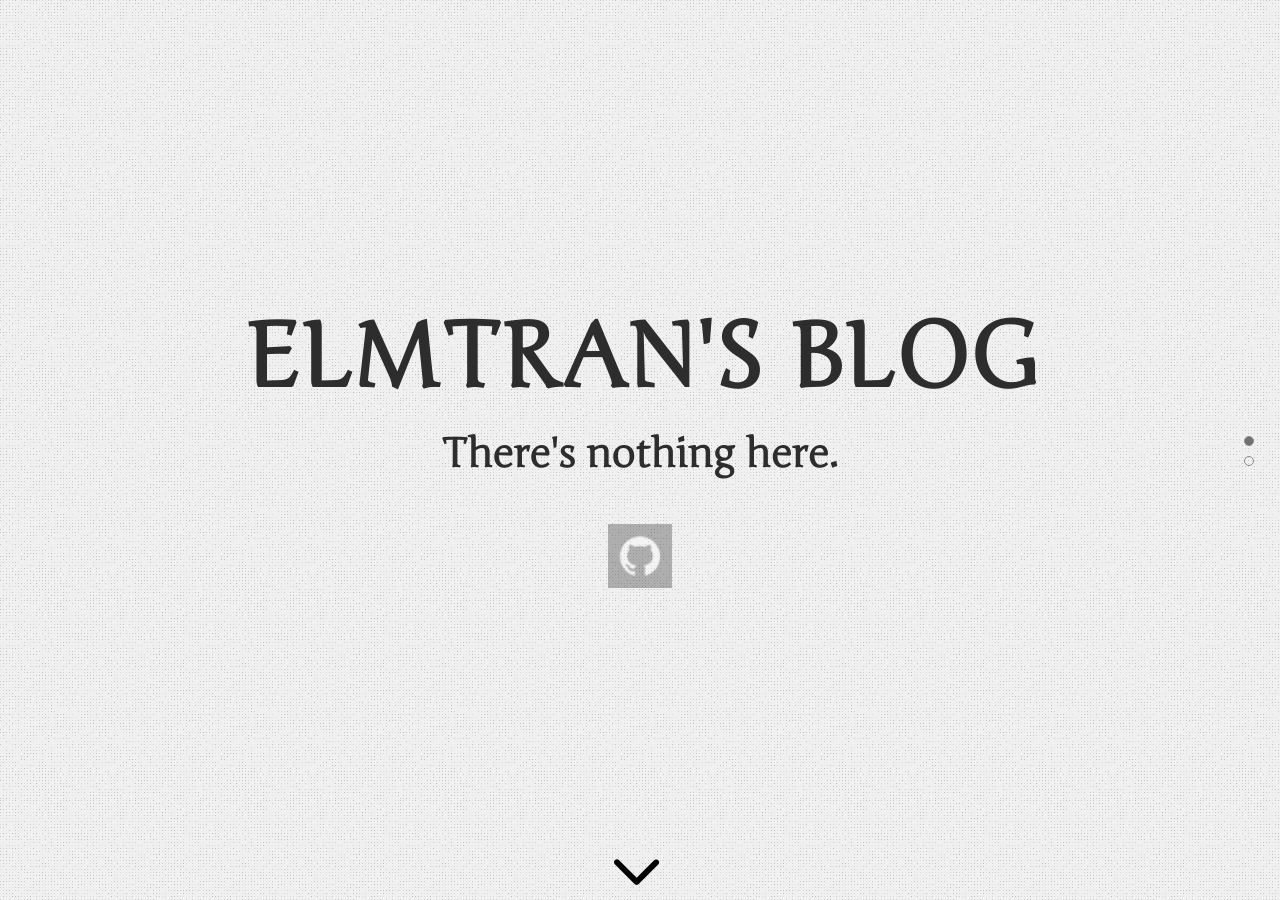
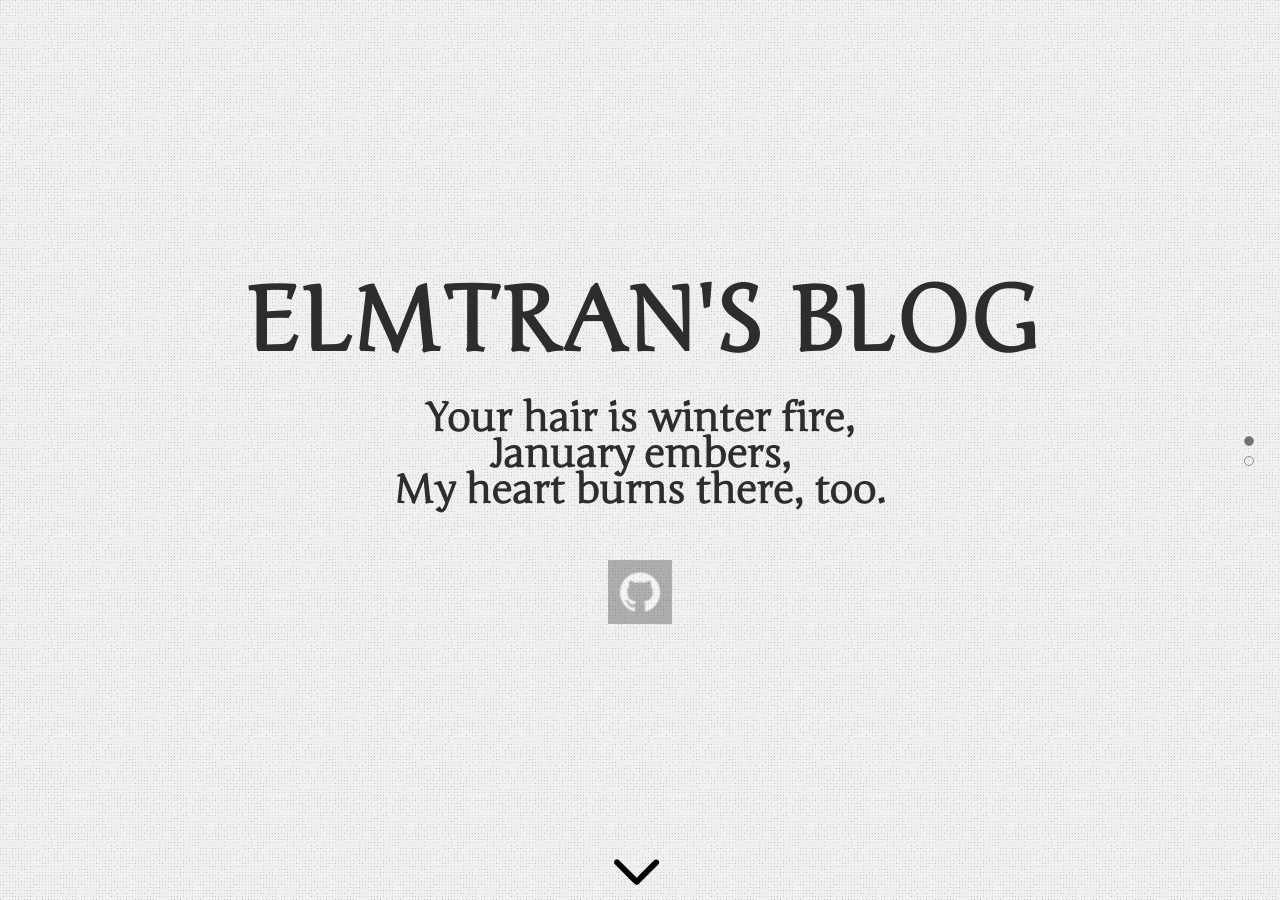
Before and after one commit to ElmTran/ElmTran.github.io, a Jekyll site: the page built from index.html, in a window 1280 px wide. Built offline with Jekyll 4.4.1, drawn with Linux system fonts in a browser that asks for light colours; comment, search, counter and statistics services are not loaded.

Commit message:
update config

```diff
--- a/_config.yml
+++ b/_config.yml
@@ -48,12 +48,12 @@ author:
       url:
 home:
   section1: <h1>Elmtran's Blog</h1>
-  section2: <h2>There's nothing here.</h2>
+  section2: <h2>Your hair is winter fire,<br/>January embers,<br/>My heart burns there, too.</h2>
   section3: <div class="social-links"><a class="ico-github btn" href="https://github.com/ElmTran" title="View on GitHub"></a></div>
 blog:
   cc_license: http://creativecommons.org/licenses/by-sa/4.0/ # A link to CC License of your choice.
   cc_license_image: /assets/images/theme/cc-by-sa.png # An image of your CC License.
-  footer_content: Your hair is winter fire,<br/>January embers,<br/>My heart burns there, too.
+  footer_content: I'm just nobody.
 
 # disqus 评论系统
 disqus:
```
